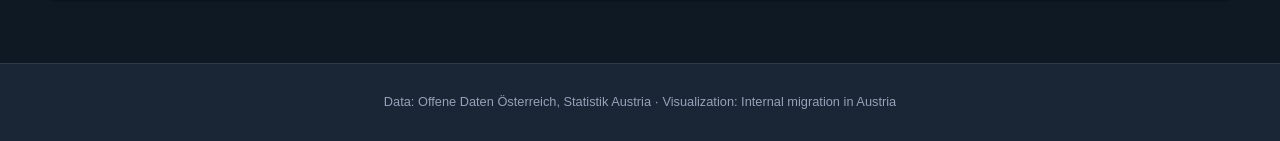
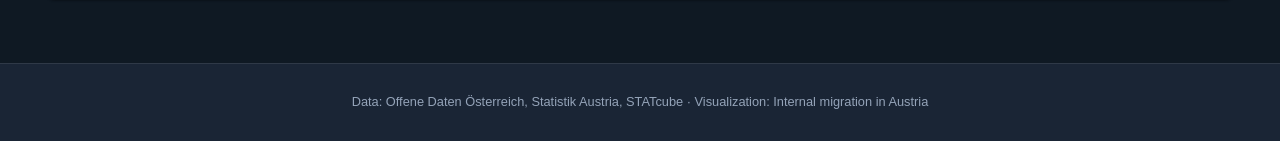
Before and after one commit to nadjal/InfoDesignAssignmentGroup17, a Flask app: page /explorer in a window 1280 px wide. Shown: the part 961-1102 px from the top of the page. Run offline with Flask 3, Linux system fonts and the light colour scheme; data that the repository does not hold is empty; parts of the project's set-up code (start-up, migrations or seed data) failed here and were passed over.

Commit message:
Fixed source in footer

```diff
--- a/app/templates/base.html
+++ b/app/templates/base.html
@@ -30,7 +30,8 @@
     <div class="container">
       <p>Data:
         <a href="https://www.data.gv.at/datasets/2d8c43fc-e0bd-389c-b15b-1d6787ed554f?locale=de" target="_blank" rel="noopener">Offene Daten Österreich, </a>
-        <a href="https://www.statistik.at" target="_blank" rel="noopener">Statistik Austria</a>
+        <a href="https://www.statistik.at/statistiken/bevoelkerung-und-soziales/bevoelkerung/migration-und-einbuergerung/binnenwanderungen" target="_blank" rel="noopener">Statistik Austria, </a>
+        <a href="https://statcube.at/statistik.at/ext/statcube/jsf/tableView/tableView.xhtml">STATcube</a>
          &middot; Visualization: Internal migration in Austria</p>
     </div>
   </footer>
```
